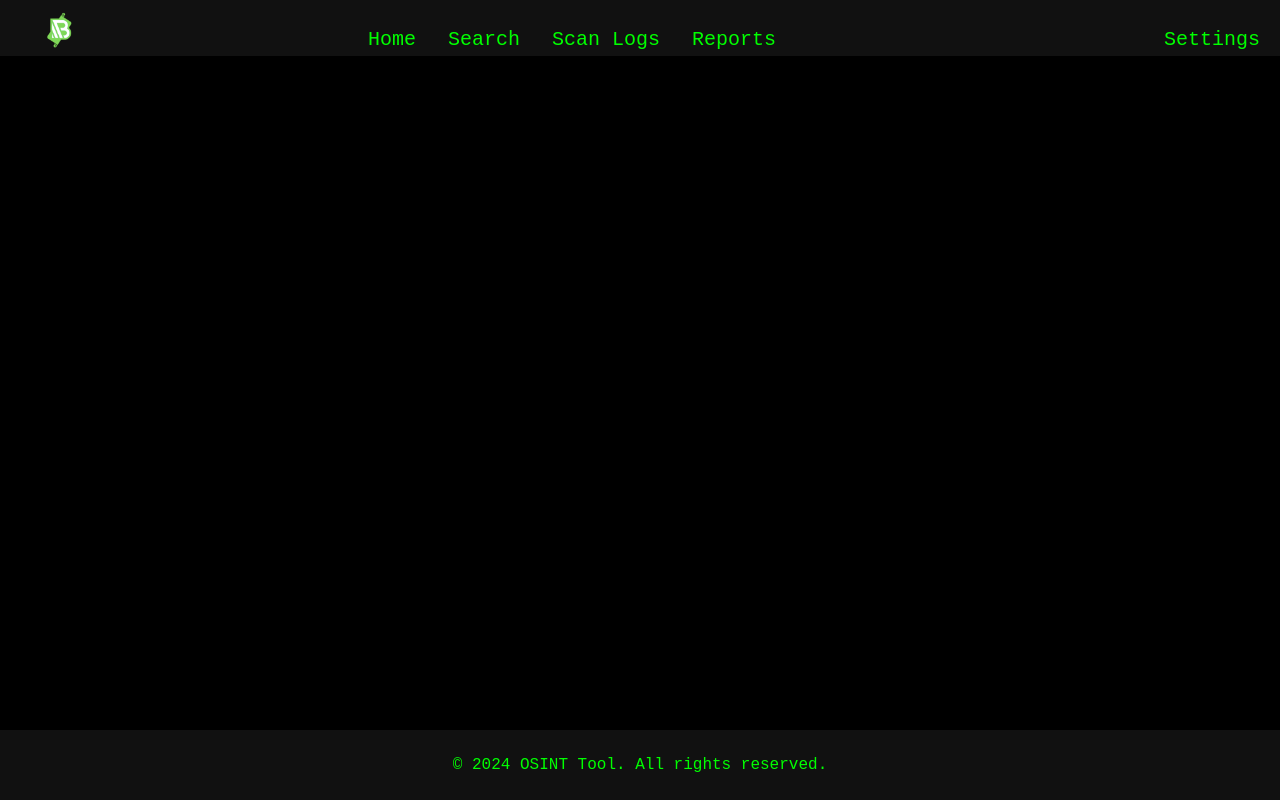
After one commit to SmartyDroidBot/AutOSINT, a Flask app: template templates/base.html in a window 1280 px wide. The commit adds this page. Run offline with Flask 3, Linux system fonts and the light colour scheme; the template is opened without the code that fills it, so the values that code supplies are empty.

Commit message:
flask modified

```diff
--- a/app.py
+++ b/app.py
@@ -1,11 +1,11 @@
-from flask import Flask
+from flask import Flask, render_template
 
 app = Flask(__name__)
 
 @app.route('/')
 
 def index():
-    return "HelloWorld"
+    return render_template('index.html')
 
 if __name__=="__main__":
     app.run(debug=True)
--- /dev/null
+++ b/static/css/styles.css
@@ -0,0 +1,192 @@
+body {
+  background-color: #000;
+  color: #0f0;
+  font-family: "Courier New", monospace;
+}
+
+a {
+  color: #0f0;
+}
+
+a:hover {
+  color: #0a0;
+}
+
+header {
+  background-color: #000;
+  color: #0f0;
+  padding: 20px 0;
+  text-align: center;
+  position: relative;
+}
+
+header h1 {
+  margin: 0;
+}
+
+nav {
+  background-color: #111;
+  padding: 5px 0;
+  text-align: center;
+  font-size: 20px;
+}
+
+nav ul {
+  list-style-type: none;
+  padding: 0;
+  margin: 0;
+}
+
+nav ul li {
+  display: inline;
+  margin-right: 20px;
+}
+
+nav ul li a {
+  color: #0f0;
+  text-decoration: none;
+}
+
+section {
+  padding: 20px;
+}
+
+form {
+  text-align: center;
+  position: relative;
+  width: 80%;
+  margin: 0 auto;
+}
+
+input[type="text"] {
+  background-color: #111;
+  border: none;
+  color: #0f0;
+  padding: 10px;
+  margin-bottom: 10px;
+  width: 100%;
+  display: inline-block;
+  border-radius: 20px;
+}
+
+label {
+  position: absolute;
+  top: -30px;
+  left: 0;
+  font-size: 16px;
+}
+
+input[type="text"] {
+  background-color: #111;
+  border: none;
+  color: #0f0;
+  padding: 12px;
+  margin-bottom: 10px;
+  width: 100%;
+  display: inline-block;
+  border-radius: 20px;
+  font-weight: bold;
+  font-size: 16px;
+}
+
+#search-results {
+  background-color: #222;
+  padding: 10px;
+  border: 1px solid #0f0;
+}
+
+footer {
+  background-color: #111;
+  color: #0f0;
+  padding: 10px 0;
+  text-align: center;
+  position: fixed;
+  bottom: 0;
+  width: 100%;
+}
+
+.welcome-text {
+  font-size: 50px;
+  display: block;
+  text-align: center;
+  line-height: 100px;
+  height: 100px;
+  margin-top: 20px;
+  text-transform: uppercase;
+  letter-spacing: 10px;
+}
+
+section {
+  padding: 20px;
+  display: flex;
+  justify-content: center;
+  align-items: center;
+  min-height: calc(100vh - 400px);
+}
+
+.settings {
+  float: right;
+}
+
+button[type="submit"] {
+  background-color: #0a0;
+  border: 1px solid #0f0;
+  color: rgb(255, 255, 255);
+  padding: 10px 20px;
+  margin-bottom: 10px;
+  display: inline-block;
+  border-radius: 20px;
+  cursor: pointer;
+  font-size: 16px;
+  font-weight: bold;
+  text-transform: uppercase;
+}
+
+button[type="submit"]:hover {
+  background-color: #060;
+}
+
+body {
+  margin: 0;
+  padding: 0;
+  position: relative;
+}
+
+.navbar-logo {
+  max-width: 50px;
+  height: auto;
+  position: absolute;
+  top: 10px;
+  left: 10px;
+}
+
+.navbar-logo-link {
+  display: inline-block;
+}
+
+nav ul {
+  margin: 0;
+  padding: 0;
+}
+
+nav ul li {
+  display: inline-block;
+  margin-right: 20px;
+}
+
+nav ul li:first-child {
+  margin-left: 0;
+}
+
+.navbar-logo {
+  max-width: 100px;
+  height: auto;
+  position: left;
+  top: 4px;
+  left: 10px;
+}
+
+.navbar-logo-link {
+  display: inline-block;
+  vertical-align: middle;
+}
--- /dev/null
+++ b/templates/base.html
@@ -0,0 +1,44 @@
+<!DOCTYPE html>
+<html lang="en">
+  <head>
+    <meta charset="UTF-8" />
+    <meta name="viewport" content="width=device-width, initial-scale=1.0" />
+    <title>OSINT Tool</title>
+    <link
+      rel="stylesheet"
+      href="{{ url_for('static', filename='css/styles.css') }}"
+    />
+    <style>
+      /* Additional styles */
+      body {
+        margin: 0;
+        padding: 0;
+      }
+    </style>
+  </head>
+  <body>
+    <nav>
+      <a href="#" class="navbar-logo-link">
+        <img
+          src="{{ url_for('static', filename='logo.png') }}"
+          alt="Logo"
+          class="navbar-logo"
+        />
+      </a>
+      <ul>
+        <li><a href="#">Home</a></li>
+        <li><a href="#">Search</a></li>
+        <li><a href="#">Scan Logs</a></li>
+        <li><a href="#">Reports</a></li>
+        <li class="settings"><a href="#">Settings</a></li>
+        <!-- Additional navigation links -->
+      </ul>
+    </nav>
+    {% block body %}{% endblock %}
+    <footer>
+      <p>&copy; 2024 OSINT Tool. All rights reserved.</p>
+    </footer>
+    <script src="{{ url_for('static', filename='css/welcanim.js') }}"></script>
+    <!-- Link to welcome text JavaScript file -->
+  </body>
+</html>
```
Also changed, not shown: templates/index.html (+12 -40 lines), templates/styles.css (deleted, +0 -192 lines), static/logo.png (renamed from logo.png).
